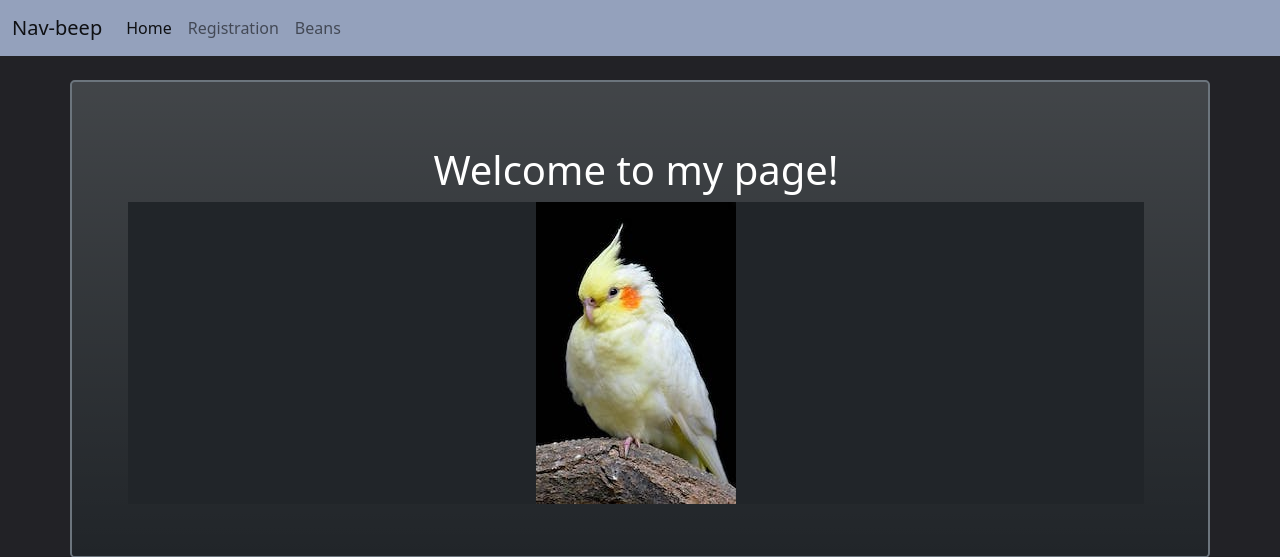
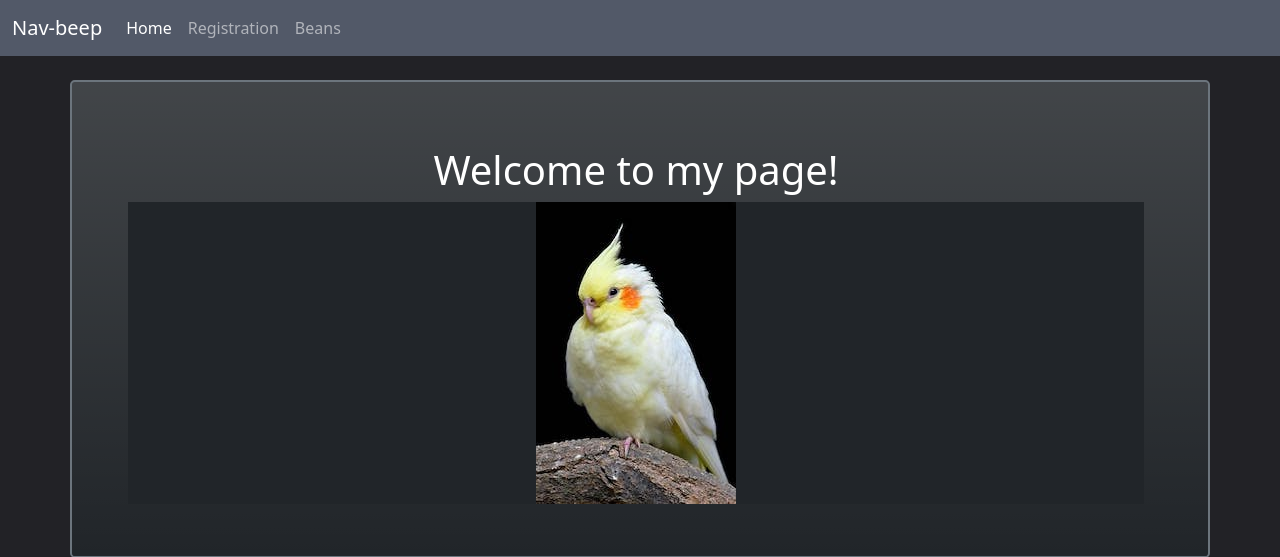
Before and after one commit to Navi-beep/phone_book, a Flask app: page / in a window 1280 px wide. Shown: the top 557 px of the page. Run offline with Flask 2, Linux system fonts and the light colour scheme; some libraries are stand-ins or nearby versions.

Commit message:
changed navbar

```diff
--- a/app/templates/base.html
+++ b/app/templates/base.html
@@ -12,7 +12,7 @@
     </head>
     <body class="body" style="background-color: #222226;">
 
-        <nav class="navbar navbar-expand-lg navbar-light" style="background-color: #94a1bc;">
+        <nav class="navbar navbar-expand-lg navbar-dark" style="background-color: #525968;">
                 <div class="container-fluid">
                 <a class="navbar-brand" href="/app/templates/index.html">Nav-beep</a>
                 <button class="navbar-toggler" type="button" data-bs-toggle="collapse" data-bs-target="#navbarText" aria-controls="navbarText" aria-expanded="false" aria-label="Toggle navigation">
```
